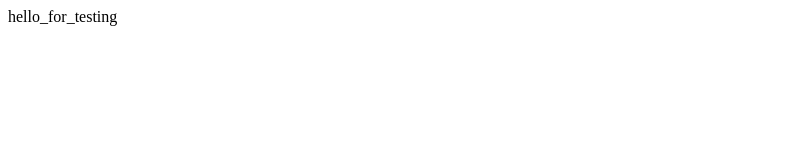
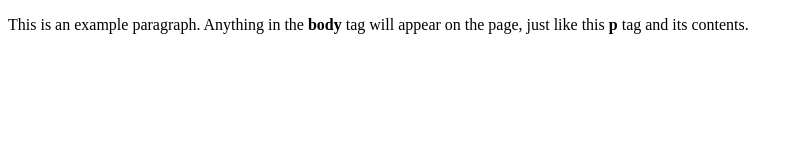
Before and after one commit to Zebz13/zebz13.github.io, a plain HTML site: page index.html in a window 1280 px wide. Shown: the whole page, without its empty margins (0-800 px from the left). Drawn offline with Linux system fonts and the light colour scheme.

Commit message:
adding sample_html

```diff
--- a/index.html
+++ b/index.html
@@ -1,3 +1,9 @@
+<!doctype html>
 <html>
-  hello_for_testing
+  <head>
+    <title>This is the title of the webpage!</title>
+  </head>
+  <body>
+    <p>This is an example paragraph. Anything in the <strong>body</strong> tag will appear on the page, just like this <strong>p</strong> tag and its contents.</p>
+  </body>
 </html>
```
